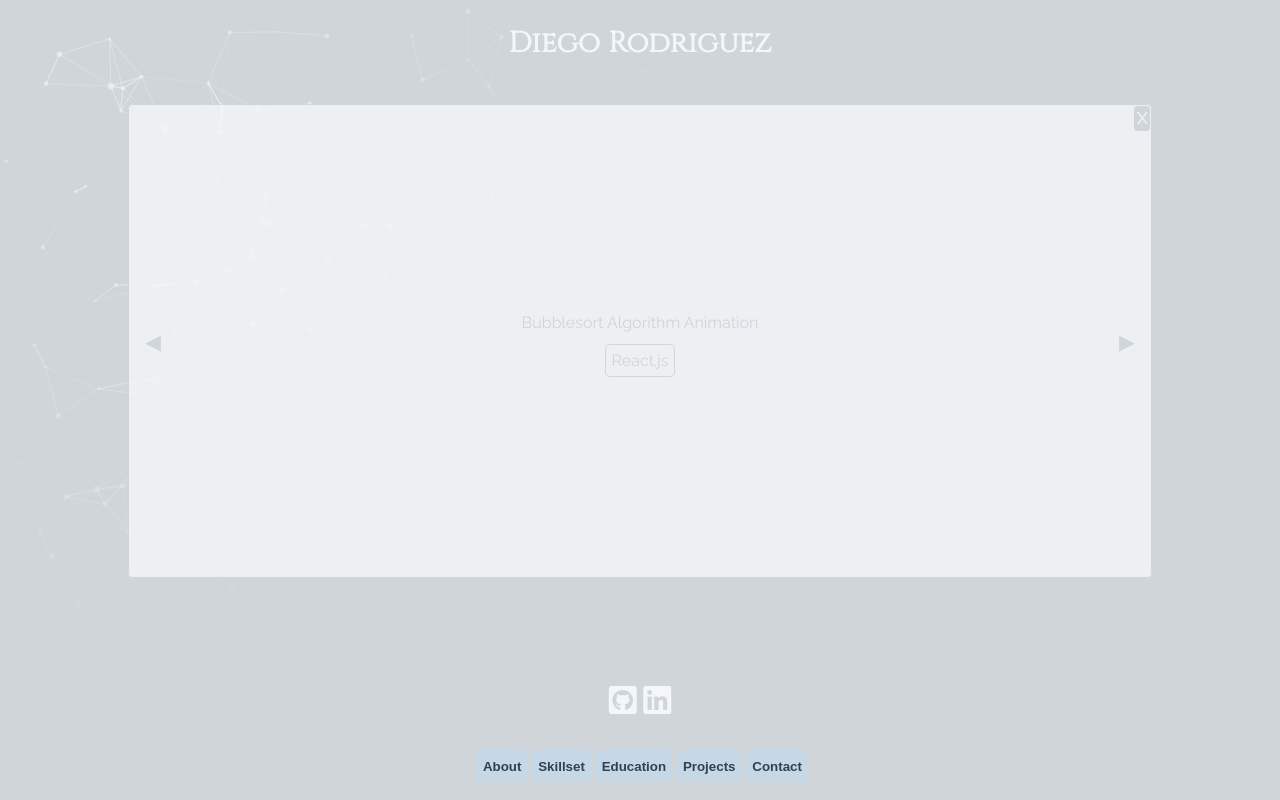
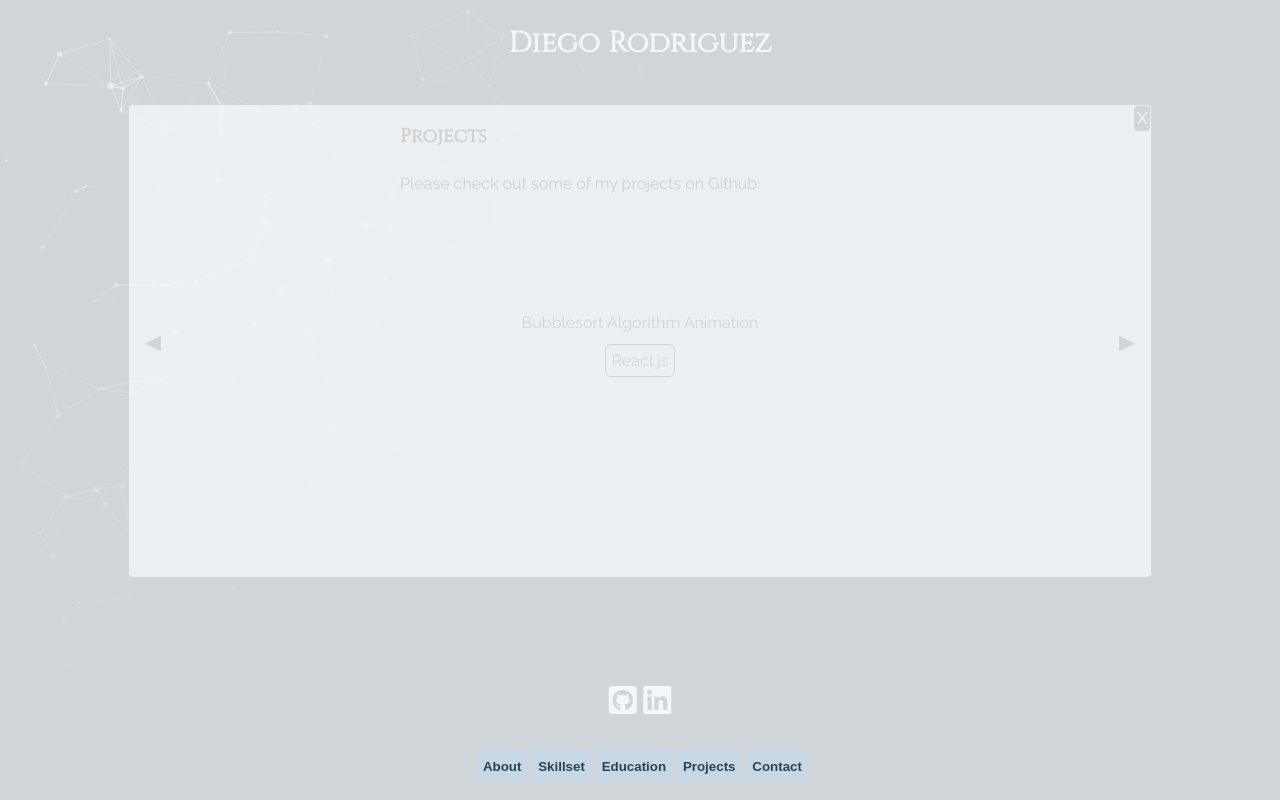
Before and after one commit to DiegoRodriguez2018/diego-rodriguez-portfolio-original-version, a React (Create React App) app: page / in a window 1280 px wide. Both pictures are taken after a click on the button "Projects". Built offline with nearby package versions, Linux system fonts and the light colour scheme.

Commit message:
Added projects title to porfolio section.

```diff
--- a/src/Components/Components.scss
+++ b/src/Components/Components.scss
@@ -27,7 +27,14 @@
 }
 
 // Carousel and project card
-/* stack section */
+/* portfolio-section */
+.portfolio-component {
+  .projects-title{
+    width: 60vh;
+    position: absolute;
+    left:50%;
+    transform: translateX(-50%);
+  }
   .projects-carousel-container {
     width: auto;
     height: auto;
@@ -92,3 +99,4 @@
       }
     }
   }
+}
--- a/src/Components/ProjectCarousel.js
+++ b/src/Components/ProjectCarousel.js
@@ -1,44 +1,50 @@
-import React, { Component } from 'react';
-import ProjectCard from './ProjectCard';
+import React, { Component } from "react";
+import ProjectCard from "./ProjectCard";
 
 class ProjectCarousel extends Component {
   state = {
-    currentIndex:0
-  }
+    currentIndex: 0
+  };
 
   renderNext = () => {
     let { currentIndex } = this.state;
-    if (currentIndex === this.props.projects.length - 1){
-      currentIndex = 0 ;
+    if (currentIndex === this.props.projects.length - 1) {
+      currentIndex = 0;
     } else {
-      currentIndex += 1 ;
+      currentIndex += 1;
     }
-    this.setState({currentIndex});
-  }
+    this.setState({ currentIndex });
+  };
 
   renderPrevious = () => {
     let { currentIndex } = this.state;
-    if (currentIndex === 0){
-      currentIndex = this.props.projects.length - 1 ;
+    if (currentIndex === 0) {
+      currentIndex = this.props.projects.length - 1;
     } else {
-      currentIndex -= 1 ;
+      currentIndex -= 1;
     }
-    this.setState({currentIndex});
-  }
+    this.setState({ currentIndex });
+  };
 
-      //   {/* <h3>Projects</h3>
-      // <p>
-      //   Please check out some of my projects on Github:
-      // </p> */}
   render() {
     const { projects } = this.props;
     const { currentIndex } = this.state;
     return (
-      <div className="projects-carousel-container">
-        <div className="projects-carousel">
-          <a className="carousel-button left" onClick={this.renderPrevious}>  &#x25C0;  </a>
-          <ProjectCard project={ projects[currentIndex] } />
-          <a className="carousel-button right" onClick={this.renderNext}>  &#x25B6; </a>
+      <div className="portfolio-component">
+        <div className="projects-title">
+          <h3>Projects</h3>
+          <p>Please check out some of my projects on Github:</p>
+        </div>
+        <div className="projects-carousel-container">
+          <div className="projects-carousel">
+            <a className="carousel-button left" onClick={this.renderPrevious}>
+              &#x25C0;
+            </a>
+            <ProjectCard project={projects[currentIndex]} />
+            <a className="carousel-button right" onClick={this.renderNext}>
+              &#x25B6;
+            </a>
+          </div>
         </div>
       </div>
     );
--- a/src/Sections/Portfolio.js
+++ b/src/Sections/Portfolio.js
@@ -45,7 +45,7 @@ const projects = [
 
 export default function Portfolio(props) {
   return (
-    <section class="stack">
+    <section class="portfolio-section">
       <CloseButton resetDiegoRodriguez={props.resetDiegoRodriguez} />
       <ProjectCarousel projects={projects} />
 
--- a/src/Sections/Sections.scss
+++ b/src/Sections/Sections.scss
@@ -9,7 +9,7 @@ footer {
 
 // About, Stack, Skills, Education, Contact
 .about-container,
-.stack,
+.portfolio-section,
 .skills,
 .contact,
 .education-container {
@@ -41,7 +41,7 @@ footer {
   }
 }
 
-.stack {
+.portfolio-section {
   padding: 0;
 }
 
--- a/src/stylesheets/styles.css
+++ b/src/stylesheets/styles.css
@@ -146,15 +146,20 @@ canvas {
   border: 1px solid #1c3346;
   border-radius: 5px; }
 
-/* stack section */
-.projects-carousel-container {
+/* portfolio-section */
+.portfolio-component .projects-title {
+  width: 60vh;
+  position: absolute;
+  left: 50%;
+  transform: translateX(-50%); }
+.portfolio-component .projects-carousel-container {
   width: auto;
   height: auto;
   margin: 0;
   padding: 0;
   display: flex;
   justify-content: center; }
-  .projects-carousel-container .projects-carousel {
+  .portfolio-component .projects-carousel-container .projects-carousel {
     font-family: "Raleway", sans-serif;
     font-size: 1rem;
     background: #c6d8e8;
@@ -164,19 +169,19 @@ canvas {
     width: 100%;
     border: 1px solid #1c3346;
     border-radius: 5px; }
-    .projects-carousel-container .projects-carousel .project-card {
+    .portfolio-component .projects-carousel-container .projects-carousel .project-card {
       transition: 0.5s;
       text-align: center; }
-      .projects-carousel-container .projects-carousel .project-card a {
+      .portfolio-component .projects-carousel-container .projects-carousel .project-card a {
         text-decoration: none;
         color: #1c3346; }
-        .projects-carousel-container .projects-carousel .project-card a:hover {
+        .portfolio-component .projects-carousel-container .projects-carousel .project-card a:hover {
           color: #1c3346; }
-        .projects-carousel-container .projects-carousel .project-card a:visited {
+        .portfolio-component .projects-carousel-container .projects-carousel .project-card a:visited {
           color: #1c3346; }
-        .projects-carousel-container .projects-carousel .project-card a .project-name:hover {
+        .portfolio-component .projects-carousel-container .projects-carousel .project-card a .project-name:hover {
           font-weight: bold; }
-    .projects-carousel-container .projects-carousel .carousel-button {
+    .portfolio-component .projects-carousel-container .projects-carousel .carousel-button {
       width: 2vh;
       height: 59vh;
       padding-left: 2vh;
@@ -188,13 +193,13 @@ canvas {
       color: #1c3346;
       font-size: 1.3rem;
       transition: .3s; }
-      .projects-carousel-container .projects-carousel .carousel-button.left {
+      .portfolio-component .projects-carousel-container .projects-carousel .carousel-button.left {
         border-top-left-radius: 5px;
         border-bottom-left-radius: 5px; }
-      .projects-carousel-container .projects-carousel .carousel-button.right {
+      .portfolio-component .projects-carousel-container .projects-carousel .carousel-button.right {
         border-top-right-radius: 5px;
         border-bottom-right-radius: 5px; }
-      .projects-carousel-container .projects-carousel .carousel-button:hover {
+      .portfolio-component .projects-carousel-container .projects-carousel .carousel-button:hover {
         background: #1c3346;
         color: #c6d8e8;
         font-size: 1.5rem; }
@@ -208,7 +213,7 @@ footer {
   color: #0d0d0d; }
 
 .about-container,
-.stack,
+.portfolio-section,
 .skills,
 .contact,
 .education-container {
@@ -234,7 +239,7 @@ footer {
       line-height: 1.5rem;
       padding-bottom: 1rem; }
 
-.stack {
+.portfolio-section {
   padding: 0; }
 
 /* end formating seccions */
```
Also changed, not shown: 1 other file (tests, documents, lock files or other folders). Lines whose indentation alone changed are shown as unchanged.
